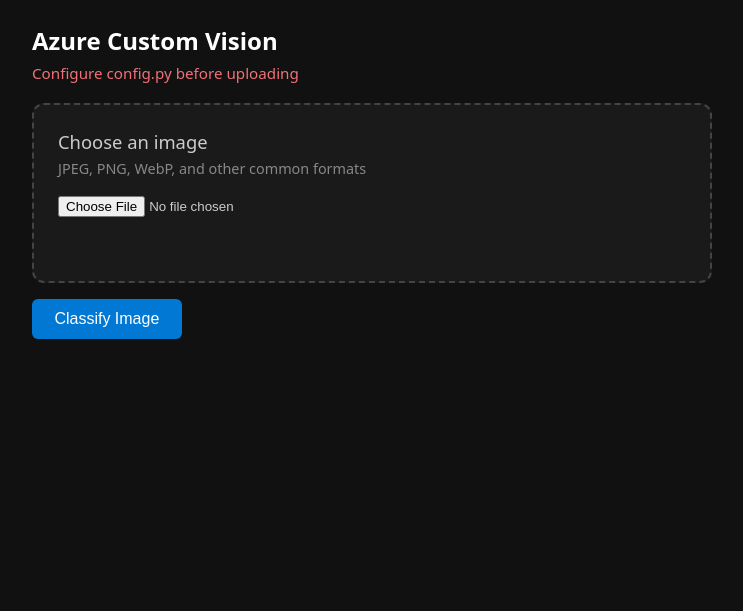
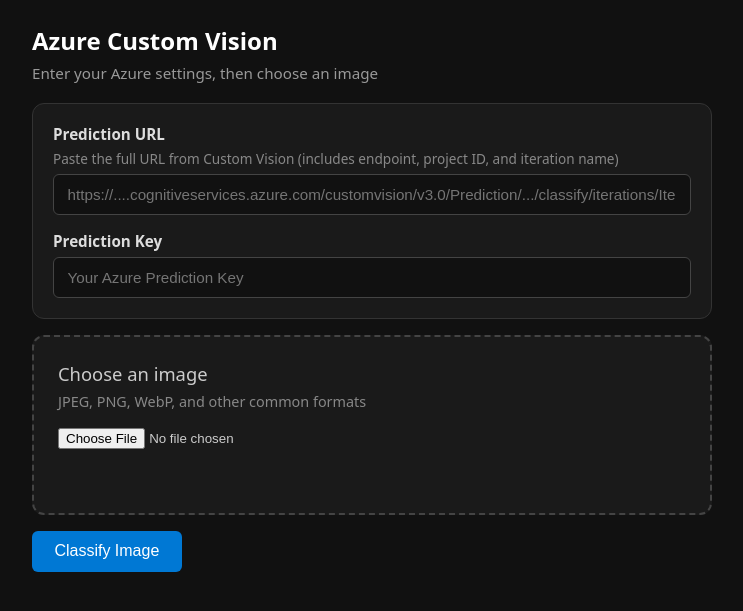
Before and after one commit to samchoyvtc/Azure_CustomVision, a Flask app: page / in a window 1280 px wide. Shown: the top 611 px of the page, without its empty margins (268-1011 px from the left). Run offline with Flask 3, Linux system fonts and the light colour scheme.

Commit message:
Allow Prediction URL and key entry on the web form
Replace config.py setup with page fields that parse Azure credentials from the Prediction URL.

Co-authored-by: Cursor <cursoragent@cursor.com>

```diff
--- a/config.example.py
+++ /dev/null
@@ -1,6 +0,0 @@
-ENDPOINT = "https://<your-resource>.cognitiveservices.azure.com"
-PREDICTION_KEY = "<your-prediction-key>"
-PROJECT_ID = "<your-project-id>"
-ITERATION_NAME = "<published-iteration-name>"
-HOST = "127.0.0.1"
-PORT = 8080
--- a/server.py
+++ b/server.py
@@ -5,34 +5,22 @@ from __future__ import annotations
 
 import base64
 import mimetypes
-import sys
+import re
 
 import requests
 from flask import Flask, render_template, request
 
-try:
-    import config
-except ImportError:
-    print("Missing config.py — copy config.example.py to config.py and fill in your Azure credentials.")
-    sys.exit(1)
-
 app = Flask(__name__)
 app.config["MAX_CONTENT_LENGTH"] = 10 * 1024 * 1024  # 10 MB
 
+HOST = "127.0.0.1"
+PORT = 8080
 
-def config_is_valid() -> bool:
-    values = (
-        config.ENDPOINT,
-        config.PREDICTION_KEY,
-        config.PROJECT_ID,
-        config.ITERATION_NAME,
-    )
-    return all(
-        isinstance(value, str)
-        and value
-        and not (value.startswith("<") and value.endswith(">"))
-        for value in values
-    )
+PREDICTION_URL_PATTERN = re.compile(
+    r"^(https?://[^/\s]+)/customvision/v3\.0/Prediction/"
+    r"([^/\s]+)/classify/iterations/([^/\s]+)/(?:image|url)/?$",
+    re.IGNORECASE,
+)
 
 
 def confidence_class(probability: float) -> str:
@@ -43,19 +31,30 @@ def confidence_class(probability: float) -> str:
     return "top-result--low"
 
 
-def prediction_url() -> str:
-    endpoint = config.ENDPOINT.rstrip("/")
+def parse_prediction_url(raw_url: str) -> tuple[str, str, str]:
+    """Return endpoint, project_id, iteration_name from a Prediction URL."""
+    match = PREDICTION_URL_PATTERN.match(raw_url.strip())
+    if not match:
+        raise ValueError(
+            "Invalid Prediction URL. Expected a Custom Vision classify URL "
+            "ending in /image or /url."
+        )
+    endpoint, project_id, iteration_name = match.groups()
+    return endpoint.rstrip("/"), project_id, iteration_name
+
+
+def build_image_api_url(endpoint: str, project_id: str, iteration_name: str) -> str:
     return (
         f"{endpoint}/customvision/v3.0/Prediction/"
-        f"{config.PROJECT_ID}/classify/iterations/{config.ITERATION_NAME}/image"
+        f"{project_id}/classify/iterations/{iteration_name}/image"
     )
 
 
-def classify_image(image_bytes: bytes) -> list[dict]:
+def classify_image(image_bytes: bytes, api_url: str, prediction_key: str) -> list[dict]:
     response = requests.post(
-        prediction_url(),
+        api_url,
         headers={
-            "Prediction-Key": config.PREDICTION_KEY,
+            "Prediction-Key": prediction_key,
             "Content-Type": "application/octet-stream",
         },
         data=image_bytes,
@@ -63,9 +62,9 @@ def classify_image(image_bytes: bytes) -> list[dict]:
     )
 
     if response.status_code in (401, 403):
-        raise RuntimeError("Invalid API key")
+        raise RuntimeError("Invalid Prediction Key")
     if response.status_code == 404:
-        raise RuntimeError("Check project ID / iteration name")
+        raise RuntimeError("Check Prediction URL (project ID / iteration name)")
     if not response.ok:
         raise RuntimeError(f"API error ({response.status_code})")
 
@@ -84,64 +83,81 @@ def image_data_url(image_bytes: bytes, filename: str) -> str:
 
 @app.route("/", methods=["GET", "POST"])
 def index():
-    status = "Choose an image to classify"
+    status = "Enter your Azure settings, then choose an image"
     status_error = False
     error = None
     image_url = None
     top_result = None
     top_class = ""
     predictions: list[dict] = []
-
-    if not config_is_valid():
-        status = "Configure config.py before uploading"
-        status_error = True
+    prediction_url = ""
+    prediction_key = ""
 
     if request.method == "POST":
-        if not config_is_valid():
-            status = "Configure config.py before uploading"
+        prediction_url = (request.form.get("prediction_url") or "").strip()
+        prediction_key = (request.form.get("prediction_key") or "").strip()
+        uploaded = request.files.get("image")
+
+        if not prediction_url:
+            status = "Prediction URL is required"
             status_error = True
-            error = "Missing or incomplete Azure credentials in config.py"
+            error = "Please paste your Custom Vision Prediction URL"
+        elif not prediction_key:
+            status = "Prediction Key is required"
+            status_error = True
+            error = "Please enter your Prediction Key"
+        elif uploaded is None or not uploaded.filename:
+            status = "Please choose an image file"
+            status_error = True
+            error = "No image selected"
         else:
-            uploaded = request.files.get("image")
-            if uploaded is None or not uploaded.filename:
+            image_bytes = uploaded.read()
+            if not image_bytes:
                 status = "Please choose an image file"
                 status_error = True
-                error = "No image selected"
+                error = "Empty file"
             else:
-                image_bytes = uploaded.read()
-                if not image_bytes:
-                    status = "Please choose an image file"
+                image_url = image_data_url(image_bytes, uploaded.filename)
+                try:
+                    endpoint, project_id, iteration_name = parse_prediction_url(
+                        prediction_url
+                    )
+                    api_url = build_image_api_url(endpoint, project_id, iteration_name)
+                    raw_predictions = classify_image(
+                        image_bytes, api_url, prediction_key
+                    )
+
+                    if not raw_predictions:
+                        error = "No match"
+                        status = f"Classified: {uploaded.filename}"
+                    else:
+                        predictions = [
+                            {
+                                "tagName": item.get("tagName", "Unknown"),
+                                "percent": round(
+                                    float(item.get("probability", 0)) * 100
+                                ),
+                            }
+                            for item in raw_predictions
+                        ]
+                        top = predictions[0]
+                        top_result = f"{top['tagName']} — {top['percent']}%"
+                        top_class = confidence_class(
+                            raw_predictions[0].get("probability", 0)
+                        )
+                        status = f"Classified: {uploaded.filename}"
+                except ValueError as exc:
+                    status = "Invalid Prediction URL"
                     status_error = True
-                    error = "Empty file"
-                else:
-                    image_url = image_data_url(image_bytes, uploaded.filename)
-                    try:
-                        raw_predictions = classify_image(image_bytes)
-                        if not raw_predictions:
-                            error = "No match"
-                            status = f"Classified: {uploaded.filename}"
-                        else:
-                            predictions = [
-                                {
-                                    "tagName": item.get("tagName", "Unknown"),
-                                    "percent": round(float(item.get("probability", 0)) * 100),
-                                }
-                                for item in raw_predictions
-                            ]
-                            top = predictions[0]
-                            top_result = f"{top['tagName']} — {top['percent']}%"
-                            top_class = confidence_class(
-                                raw_predictions[0].get("probability", 0)
-                            )
-                            status = f"Classified: {uploaded.filename}"
-                    except requests.RequestException:
-                        status = "Connection failed"
-                        status_error = True
-                        error = "Connection failed"
-                    except RuntimeError as exc:
-                        status = str(exc)
-                        status_error = True
-                        error = str(exc)
+                    error = str(exc)
+                except requests.RequestException:
+                    status = "Connection failed"
+                    status_error = True
+                    error = "Connection failed"
+                except RuntimeError as exc:
+                    status = str(exc)
+                    status_error = True
+                    error = str(exc)
 
     return render_template(
         "index.html",
@@ -152,16 +168,14 @@ def index():
         top_result=top_result,
         top_class=top_class,
         predictions=predictions,
+        prediction_url=prediction_url,
+        prediction_key=prediction_key,
     )
 
 
 def main() -> None:
-    host = getattr(config, "HOST", "127.0.0.1")
-    port = int(getattr(config, "PORT", 8080))
-    print(f"Starting Azure Custom Vision app at http://{host}:{port}")
-    if not config_is_valid():
-        print("Warning: config.py still has placeholder values.")
-    app.run(host=host, port=port, debug=False)
+    print(f"Starting Azure Custom Vision app at http://{HOST}:{PORT}")
+    app.run(host=HOST, port=PORT, debug=False)
 
 
 if __name__ == "__main__":
--- a/static/style.css
+++ b/static/style.css
@@ -42,6 +42,50 @@ body {
   display: flex;
   flex-direction: column;
   gap: 1rem;
+}
+
+.config-fields {
+  display: flex;
+  flex-direction: column;
+  gap: 1rem;
+  padding: 1.25rem;
+  border: 1px solid #333;
+  border-radius: 12px;
+  background: #1a1a1a;
+}
+
+.field {
+  display: flex;
+  flex-direction: column;
+  gap: 0.35rem;
+}
+
+.field-label {
+  font-size: 0.95rem;
+  font-weight: 600;
+  color: #ddd;
+}
+
+.field-hint {
+  font-size: 0.85rem;
+  color: #888;
+}
+
+.field input[type="url"],
+.field input[type="password"],
+.field input[type="text"] {
+  width: 100%;
+  padding: 0.7rem 0.85rem;
+  border: 1px solid #444;
+  border-radius: 6px;
+  background: #111;
+  color: #fff;
+  font-size: 0.95rem;
+}
+
+.field input:focus {
+  outline: none;
+  border-color: #0078d4;
 }
 
 .file-picker {
--- a/templates/index.html
+++ b/templates/index.html
@@ -14,11 +14,40 @@
     </header>
 
     <form class="upload-form" method="post" action="/" enctype="multipart/form-data">
+      <section class="config-fields">
+        <label class="field">
+          <span class="field-label">Prediction URL</span>
+          <span class="field-hint">
+            Paste the full URL from Custom Vision (includes endpoint, project ID, and iteration name)
+          </span>
+          <input
+            type="url"
+            name="prediction_url"
+            required
+            placeholder="https://....cognitiveservices.azure.com/customvision/v3.0/Prediction/.../classify/iterations/Iteration1/image"
+            value="{{ prediction_url }}"
+          >
+        </label>
+
+        <label class="field">
+          <span class="field-label">Prediction Key</span>
+          <input
+            type="password"
+            name="prediction_key"
+            required
+            placeholder="Your Azure Prediction Key"
+            value="{{ prediction_key }}"
+            autocomplete="off"
+          >
+        </label>
+      </section>
+
       <label class="file-picker">
         <span class="file-picker-title">Choose an image</span>
         <span class="file-picker-sub">JPEG, PNG, WebP, and other common formats</span>
         <input id="image" name="image" type="file" accept="image/*" required>
       </label>
+
       <button type="submit">Classify Image</button>
     </form>
 
```
Also changed, not shown: README.md, 3 other files.
